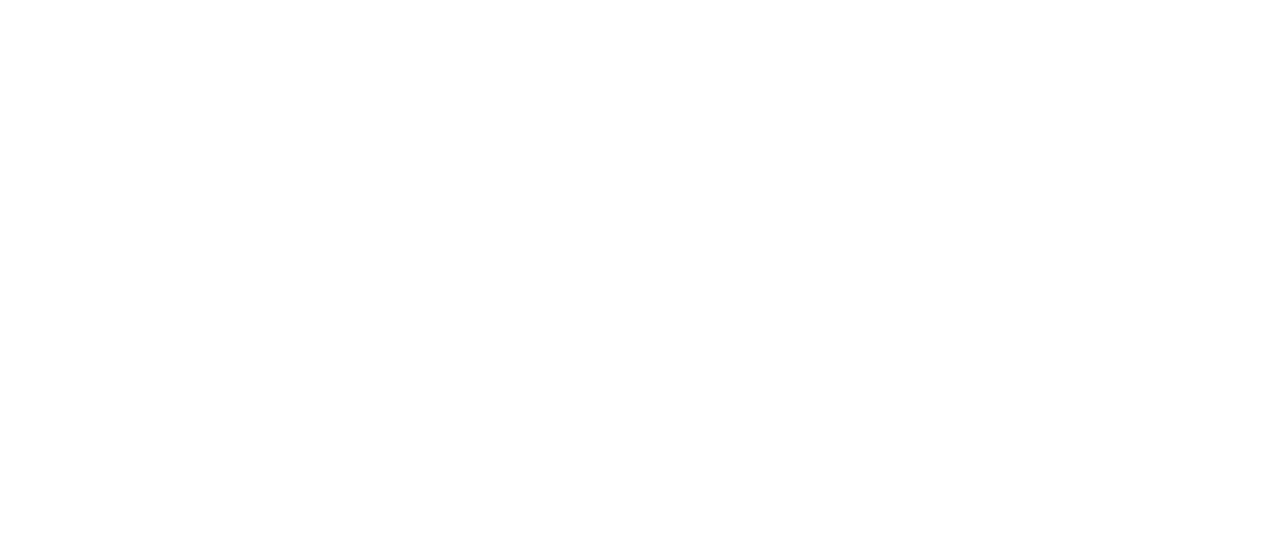
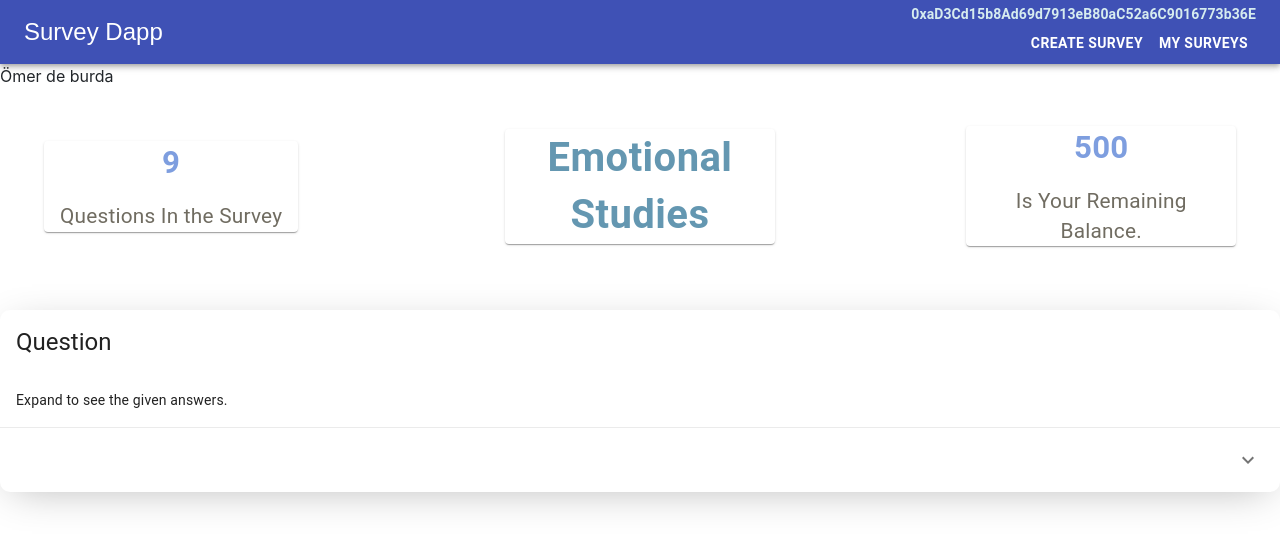
Before and after one commit to canberkkeles/survey_reward, a React (Create React App) app: page /details/survey/1 in a window 1280 px wide. Shown: the top 546 px of the page. Built offline with nearby package versions, Linux system fonts and the light colour scheme; a web font is replaced by a local one.

Commit message:
Survey Details Page added

```diff
--- a/src/components/App.js
+++ b/src/components/App.js
@@ -4,6 +4,7 @@
 import SurveyQuestion from "./SurveyAnswering/SurveyAnswering";
 import SurveyCreate from "./SurveyCreate/SurveyCreate";
 import ProfileSurveys from "./ProfileSurveys/ProfileSurveys";
+import SurveyDetails from "./SurveyDetails/SurveyDetails";
 function App() {
   const accountAddress = "0xaD3Cd15b8Ad69d7913eB80aC52a6C9016773b36E";
   const appName = "Survey Dapp";
@@ -21,6 +22,9 @@
       <Route path="/profile">
         <ProfileSurveys appName={appName} accountAddress={accountAddress} />
       </Route>
+      <Route path="/details/survey/:id">
+        <SurveyDetails appName={appName} accountAddress={accountAddress} />
+      </Route>
     </Router>
   );
 }
--- /dev/null
+++ b/src/components/SurveyDetails/SurveyDetails.js
@@ -0,0 +1,27 @@
+import React, { useState } from "react";
+import { useParams } from "react-router-dom";
+import Navbar from "../UI/Navbar";
+import SurveyDetailsHeader from "./SurveyDetailsHeader";
+import SurveyDetailsCard from "./SurveyDetailsCard";
+
+const SurveyDetails = (props) => {
+    const { id } = useParams();
+    const [questionsRemaining, setQuestionsRemaining] = useState(9);
+    const surveyTitle = "Emotional Studies";
+    const conductor = "0x9818101924771cC285D34029F9E9b7aaA87f9569";
+
+    return(
+        <React.Fragment>
+            <Navbar appName={props.appName} accountAddress={props.accountAddress}/>
+            <p>Ömer de burda</p>
+            <SurveyDetailsHeader
+                questionsRemaining={questionsRemaining}
+                surveyTitle={surveyTitle}
+                surveyConductor={conductor}
+            />
+            <SurveyDetailsCard/>
+        </React.Fragment>
+    );
+};
+
+export default SurveyDetails;
--- /dev/null
+++ b/src/components/SurveyDetails/SurveyDetailsCard.js
@@ -0,0 +1,99 @@
+import React, { useState } from "react";
+import { makeStyles } from "@material-ui/core/styles";
+import clsx from "clsx";
+import Card from "@material-ui/core/Card";
+import CardHeader from "@material-ui/core/CardHeader";
+import CardContent from "@material-ui/core/CardContent";
+import CardActions from "@material-ui/core/CardActions";
+import Collapse from "@material-ui/core/Collapse";
+import Divider from '@material-ui/core/Divider';
+import IconButton from "@material-ui/core/IconButton";
+import Typography from "@material-ui/core/Typography";
+import ExpandMoreIcon from "@material-ui/icons/ExpandMore";
+
+const useStyles = makeStyles((theme) => ({
+  root: {
+    borderRadius: 10,
+    transition: "0.3s",
+    margin: "auto",
+    boxShadow: "0 8px 40px -12px rgba(0,0,0,0.3)",
+    marginTop: "5%",
+  },
+
+  media: {
+    height: 0,
+    paddingTop: "56.25%", // 16:9
+  },
+
+  expand: {
+    transform: "rotate(0deg)",
+    marginLeft: "auto",
+    transition: theme.transitions.create("transform", {
+      duration: theme.transitions.duration.shortest,
+    }),
+  },
+
+  expandOpen: {
+    transform: "rotate(180deg)",
+  },
+
+  modal: {
+    display: "flex",
+    alignItems: "center",
+    justifyContent: "center",
+  },
+
+  paper: {
+    backgroundColor: theme.palette.background.paper,
+    border: "2px solid #000",
+    boxShadow: theme.shadows[5],
+    padding: theme.spacing(2, 4, 3),
+  },
+}));
+
+const SurveyDetailsCard = () => {
+  const classes = useStyles();
+  const [expanded, setExpanded] = useState(false);
+  const CardTitle = "Question"
+
+  const handleExpandClick = () => {
+    setExpanded(!expanded);
+  };
+
+  return (
+    <React.Fragment>
+      <Card className={classes.root}>
+        <CardHeader
+          title={CardTitle}
+        />
+        <CardContent>
+          <Typography variant="body2" color="textPrimary" component="p">
+            Expand to see the given answers.
+          </Typography>
+        </CardContent>
+        <Divider light/>
+        <CardActions disableSpacing>
+          <IconButton
+            className={clsx(classes.expand, {
+              [classes.expandOpen]: expanded,
+            })}
+            onClick={handleExpandClick}
+            aria-expanded={expanded}
+            aria-label="show more"
+          >
+            <ExpandMoreIcon />
+          </IconButton>
+        </CardActions>
+        <Collapse in={expanded} timeout="auto" unmountOnExit>
+          <CardContent>
+            <Typography paragraph>Answer:</Typography>
+            <Divider/>
+            <Typography paragraph>Answer:</Typography>
+          </CardContent>
+        </Collapse>
+      </Card>
+    </React.Fragment>
+  );
+}
+
+export default SurveyDetailsCard;
--- /dev/null
+++ b/src/components/SurveyDetails/SurveyDetailsHeader.js
@@ -0,0 +1,27 @@
+import React from "react";
+import classes from "../Styles/SurveyAnswering.module.css";
+
+const SurveyDetailsHeader = (props) => {
+  const Balance = 500;
+  const questionsRemaining = props.questionsRemaining;
+  const title = props.surveyTitle;
+
+  return (
+    <div className={classes["header"]}>
+      <div className={classes["header__questions"]}>
+        <p className={classes["header__questions-remaining"]}>
+          {questionsRemaining}
+        </p>{" "}
+        Questions In the Survey
+      </div>
+      <div className={classes["header__title"]}>{title}</div>
+      <div className={classes["header__conductor"]}>
+        <p className={classes["header__questions-remaining"]}>
+            {Balance}
+        </p> {" "}
+        Is Your Remaining Balance.
+      </div>
+    </div>
+  );
+};
+export default SurveyDetailsHeader;
```
Also changed, not shown: package.json (+4 -4 lines).
